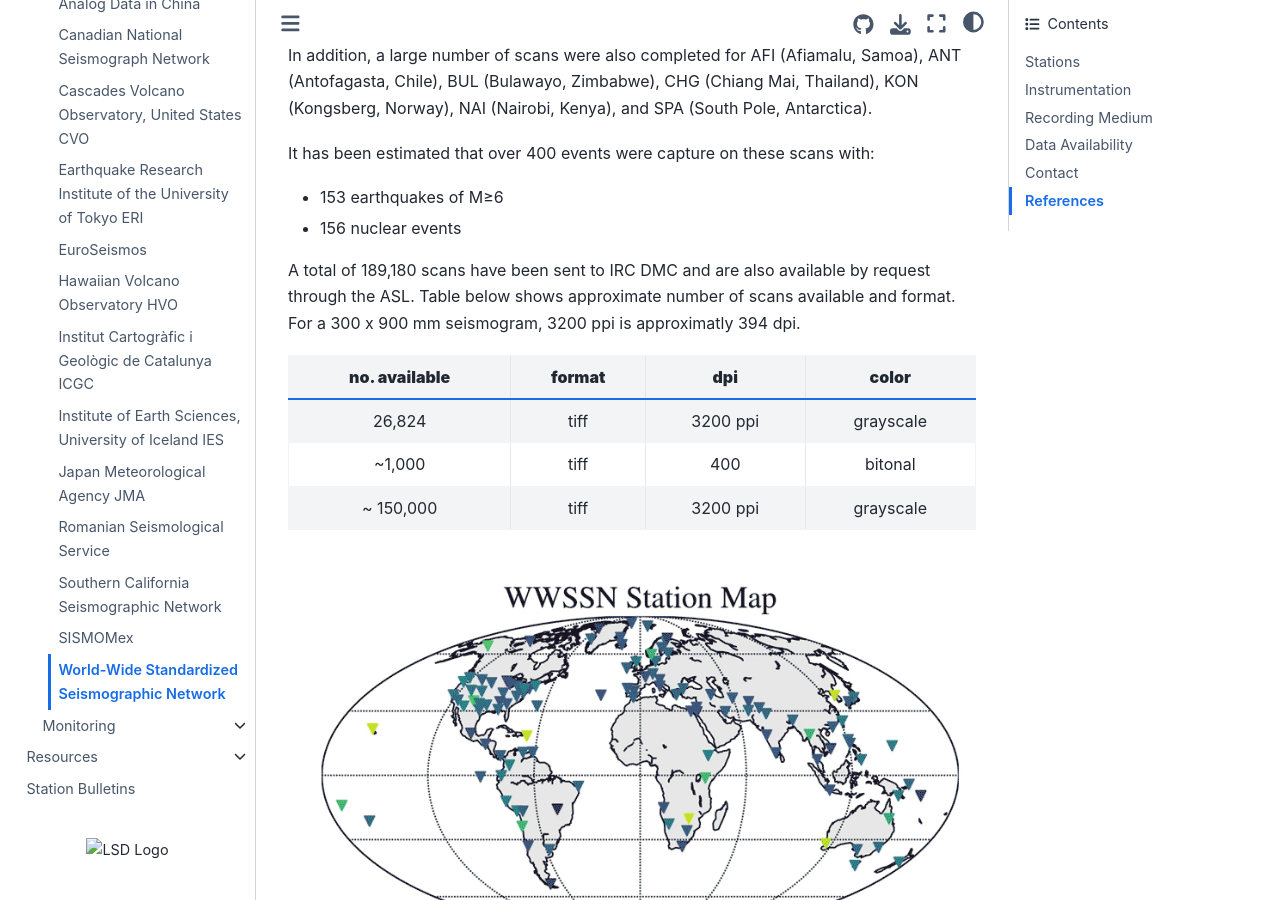
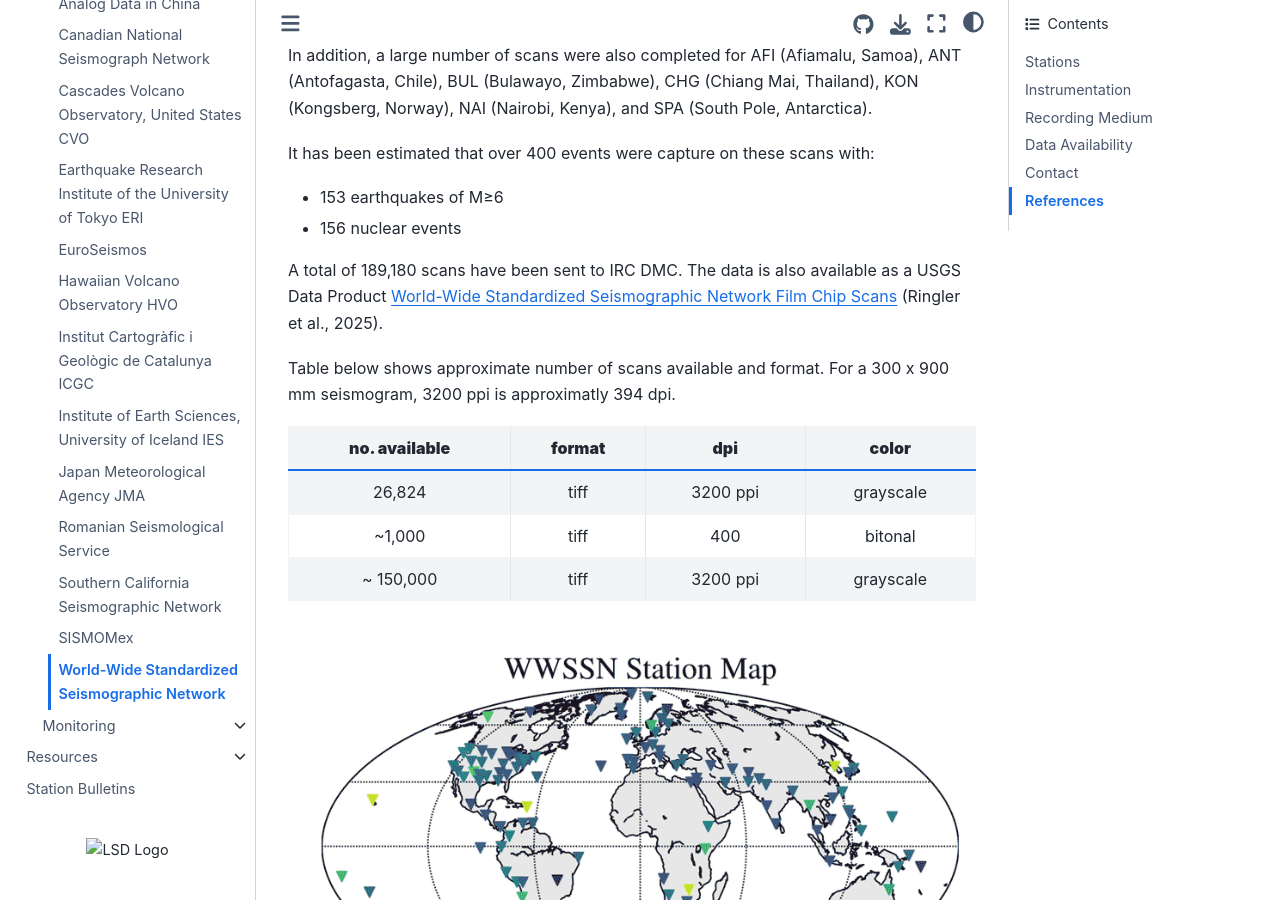
Before and after one commit to ljhwang/LSD_Sphinx, a Sphinx documentation site: the page built from docs/source/find_data/organizations/wwssn.md, in a window 1280 px wide and 900 px high, scrolled down 2259 px. Built offline with Sphinx 7.4.7 and the Sphinx Book theme 1.1.4, drawn with Linux system fonts in a browser that asks for light colours; some of the changed text lies outside the part shown.

Commit message:
Add USGS availabiity to wwssn.md
Addresses #10

Adds the availability for download for the WWSSN data as a USGS publication.

```diff
--- a/docs/source/find_data/organizations/wwssn.md
+++ b/docs/source/find_data/organizations/wwssn.md
@@ -60,7 +60,10 @@ It has been estimated that over 400 events were capture on these scans with:
 * 156 nuclear events
 
 
-A total of 189,180 scans have been sent to IRC DMC and are also available by request through the ASL. Table below shows approximate number of scans available and format.
+A total of 189,180 scans have been sent to IRC DMC. The data is also available as a USGS Data Product
+[World-Wide Standardized Seismographic Network Film Chip Scans](https://www.sciencebase.gov/catalog/item/671a6f7dd34efed5620f89f0) (Ringler et al., 2025).
+
+Table below shows approximate number of scans available and format.
 For a 300 x 900 mm seismogram, 3200 ppi is approximatly 394 dpi.
 
 **no. available** | **format** | **dpi** | **color**
@@ -86,6 +89,8 @@ Alejandro, A. C. B., C. R. Hutt, A. T. Ringler, S. V. Moore, R. E. Anthony, D. C
 Peterson, Jon, and Hutt, C.R. (2014). World-Wide Standardized Seismograph Network—A data users guide: U.S. Geological Survey Open-File Report 2014–1218, 74 p.,
 http://dx.doi.org/10.3133/ofr20141218.
 
+Ringler, A.T., Holland, J.F., Lee, T.A., and Kim, S. (2025). World-Wide Standardized Seismographic Network Film Chip Scans: U.S. Geological Survey data release, https://doi.org/10.5066/P13PHZMA.
+
 Ringler, A. T., D. C. Wilson, E. Wolin, T. Storm, and L. Sandoval (2020). Calibration Analysis and Noise Estimates of WWSSN Station ALQ (Albuquerque, New Mexico). *Seismological Research Letters* 91 (3): 1359–1366. doi: https://doi.org/10.1785/0220190201
 
 Satake, K., H. Tsuruoka, S. Murotani, and K. Tsumura (2020). Analog Seismogram Archives at the Earthquake Research Institute, the
```
